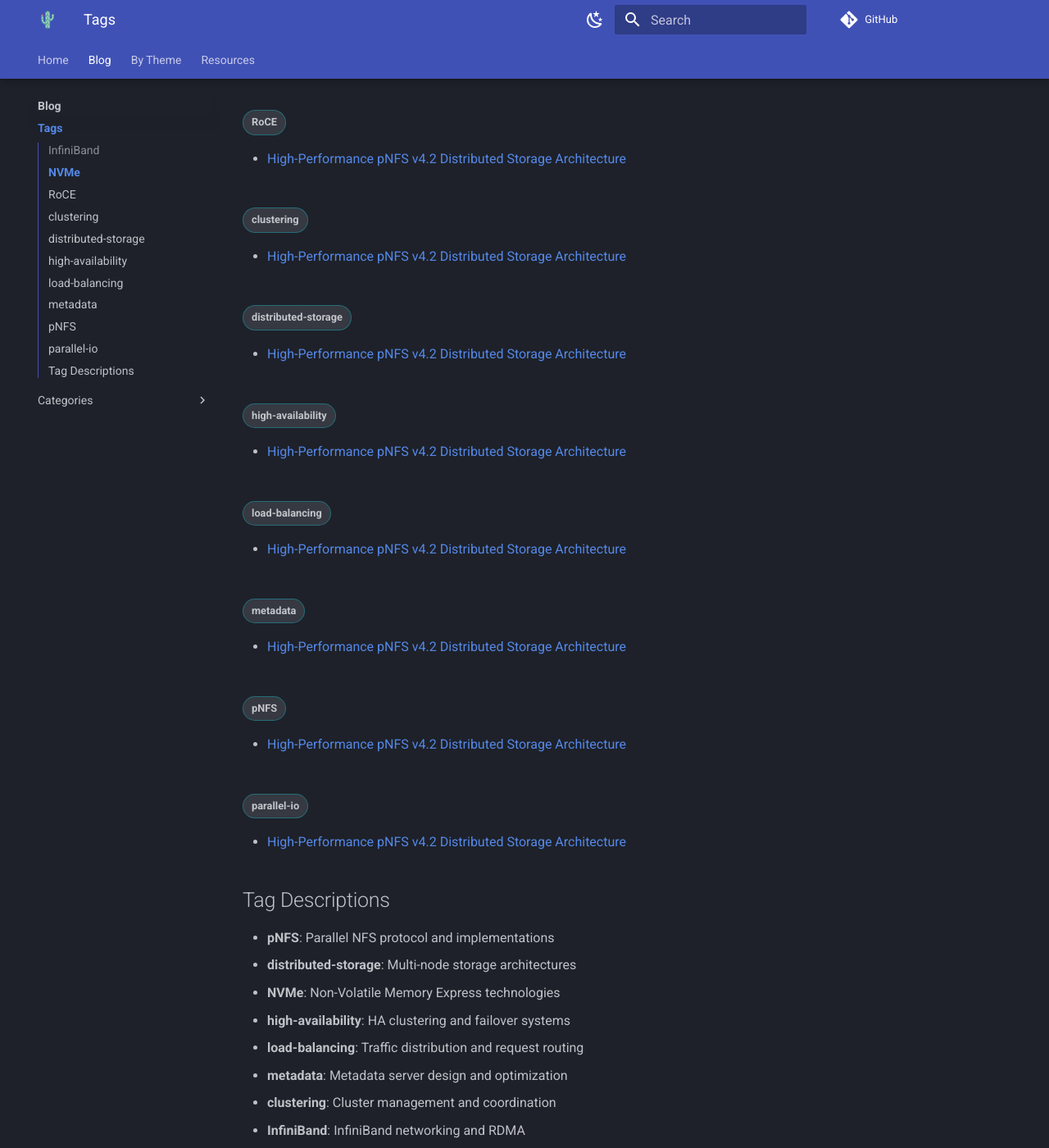
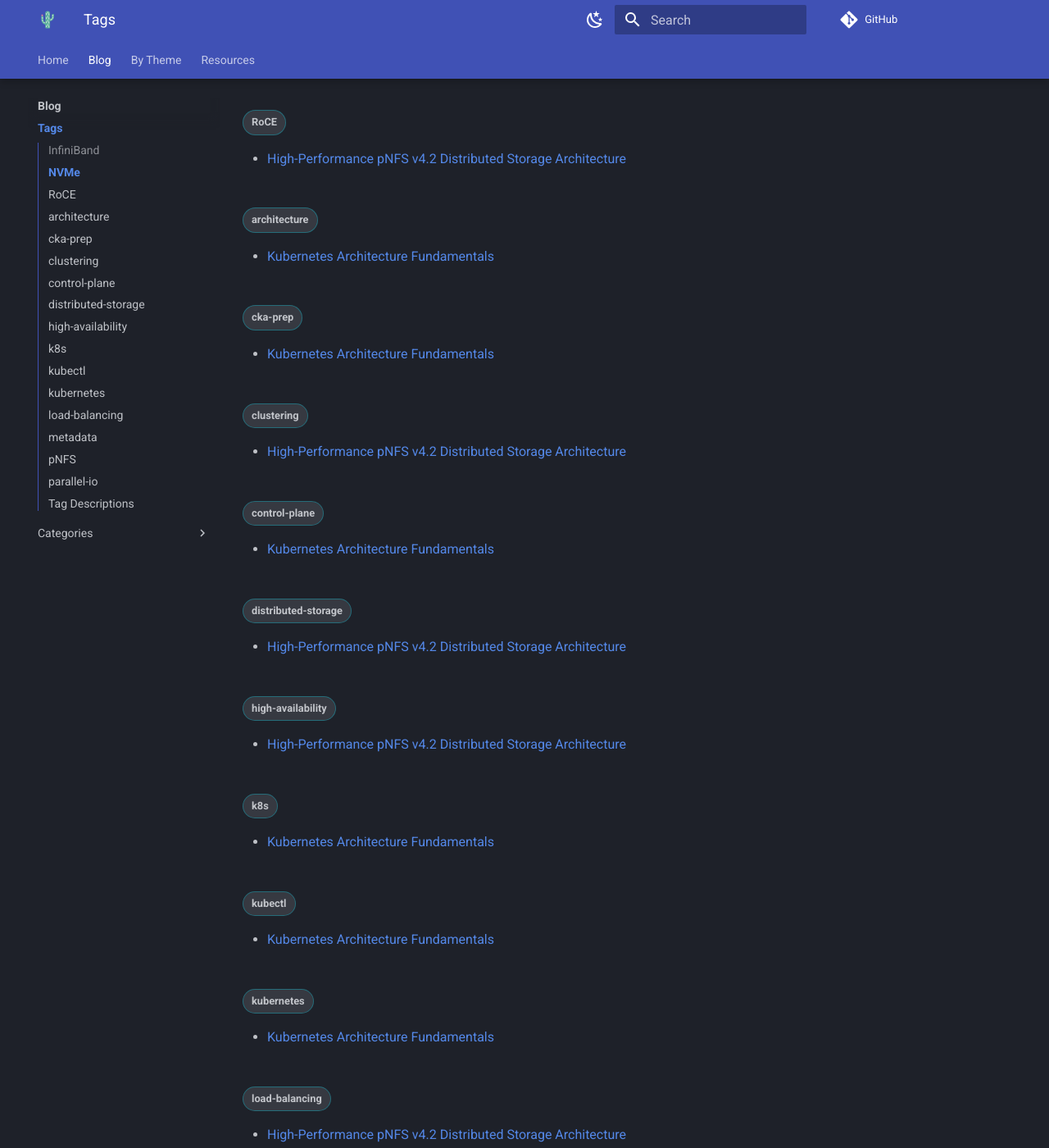
Before and after one commit to alfredojrc/digital-garden, an MkDocs documentation site: the page built from docs/blog/tags.md, in a window 1280 px wide and 1400 px high, scrolled down 404 px. Shown: the whole window at 82% size. Built offline with MkDocs 1.6.1 and Material for MkDocs 9.7.7, drawn with Linux system fonts in a browser that asks for light colours; comment, search, counter and statistics services are not loaded.

Commit message:
Fix: Add missing architecture and control-plane tags to allow list
Deployment failed due to missing tags in tags_allowed configuration.
Added 'architecture' and 'control-plane' tags used in Kubernetes post.

🤖 Generated with Claude Code
Co-Authored-By: Claude <noreply@anthropic.com>

```diff
--- a/mkdocs.yml
+++ b/mkdocs.yml
@@ -119,6 +119,8 @@ plugins:
         - ingress
         - configmaps
         - secrets
+        - architecture
+        - control-plane
 
 # Extensions (for console-style syntax highlighting)
 markdown_extensions:
```
